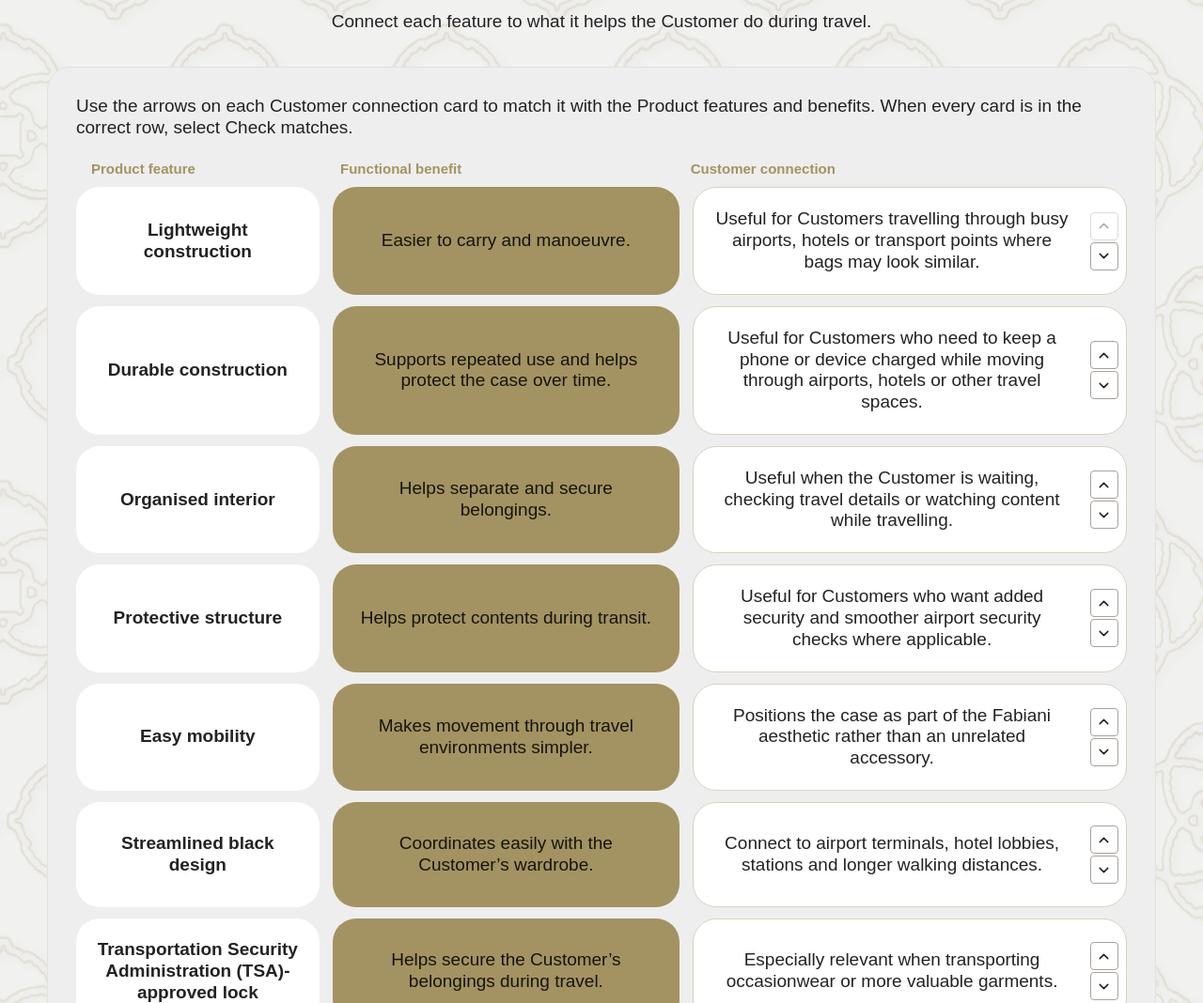
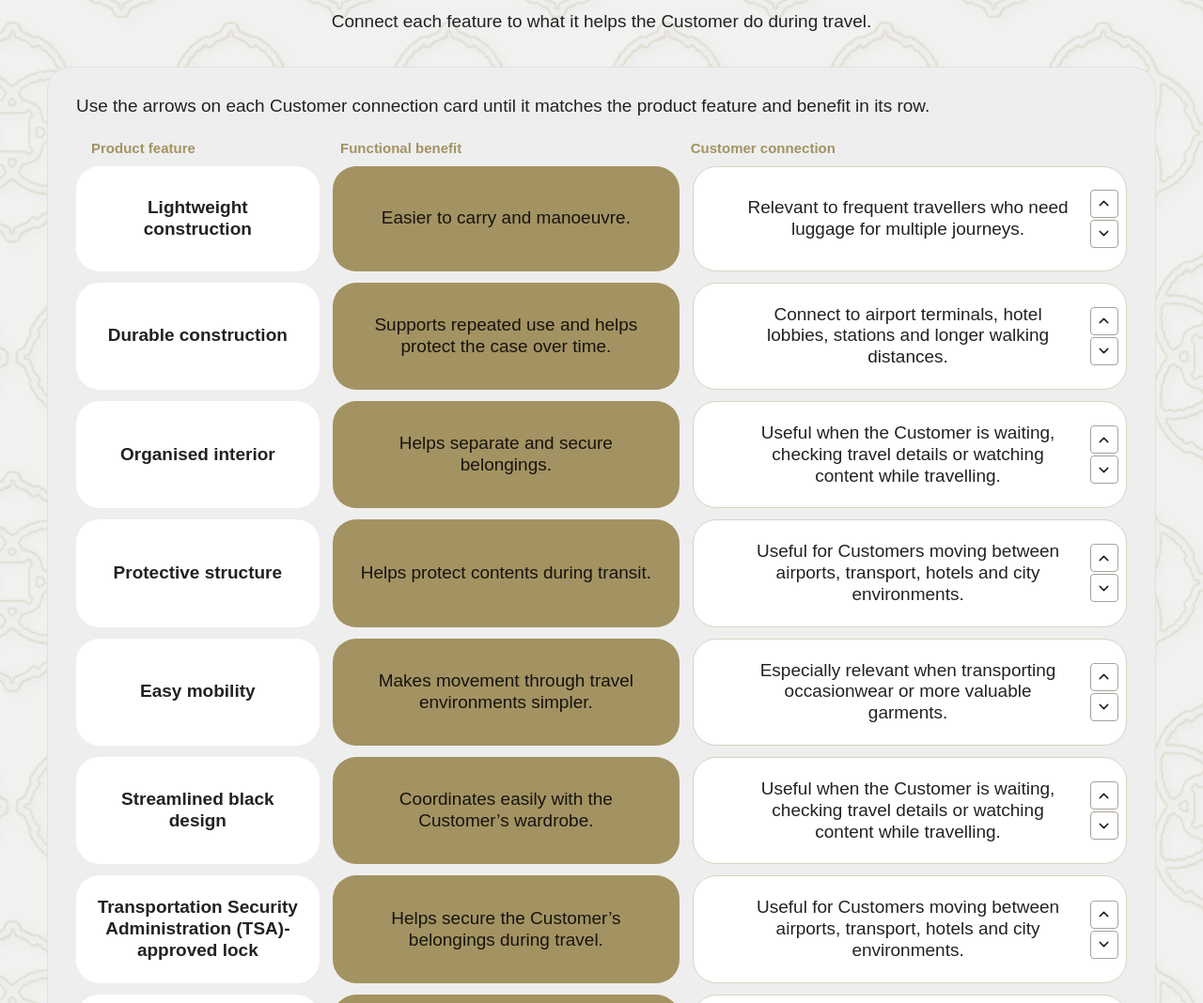
Before and after one commit to TFG-Learning-and-Development/fabiani-luggage-quick-course, an Astro site: page / in a window 1280 px wide. Shown: the part 3223-4291 px from the top of the page at 94% size. Built offline with nearby package versions, Linux system fonts and the light colour scheme; Astro itself is replaced by a stand-in of ours.

Commit message:
updated matching exercise

```diff
--- a/src/components/Benefits.astro
+++ b/src/components/Benefits.astro
@@ -1,9 +1,14 @@
 ---
-import { Check, ChevronDown, ChevronUp, RotateCcw } from '@lucide/astro';
+import { Check, ChevronDown, ChevronUp, RotateCcw, X } from '@lucide/astro';
 import { course } from '../content/course';
 import SectionHeading from './SectionHeading.astro';
 
-const initialConnections = [...course.features.rows].reverse();
+const connectionSets = course.features.rows.map((row, index) => {
+  const distractorPool = course.features.rows.filter(option => option.id !== row.id);
+  const start = (index * 3) % distractorPool.length;
+  const distractors = Array.from({ length: 3 }, (_, offset) => distractorPool[(start + offset) % distractorPool.length]);
+  return { row, options: [distractors[0], row, distractors[1], distractors[2]] };
+});
 ---
 <section id="product-basics" class="section wrap" aria-labelledby="features-title" data-course-section>
   <SectionHeading id="features-title" title={course.features.title} introduction={course.features.introduction} />
@@ -13,17 +18,18 @@ const initialConnections = [...course.features.rows].reverse();
       <div data-benefits-board aria-describedby="benefits-instruction">
         <div class="benefits-match-head" aria-hidden="true"><span>Product feature</span><span>Functional benefit</span><span>Customer connection</span></div>
         <ol class="benefits-sort-list" data-connection-list aria-label="Customer connections, reorder to match the product feature and functional benefit">
-          {course.features.rows.map((row, index) => {
-            const connection = initialConnections[index];
+          {connectionSets.map(({ row, options }) => {
+            const connection = options[0];
             return <li class="benefit-sort-row" data-connection-slot={row.id}>
               <div class="feature-cell"><span class="match-label">Product feature</span><h3>{row.feature}</h3></div>
               <div class="functional-cell"><span class="match-label">Functional benefit</span><p>{row.benefit}</p></div>
               <div class="connection-slot" data-connection-cell>
-                <article class="connection-card" data-connection-card={connection.id}>
+                <article class="connection-card" data-connection-card={connection.id} data-connection-options={JSON.stringify(options.map(option => ({ id: option.id, text: option.connection })))}>
+                  <span class="connection-status" data-connection-status aria-live="polite"><Check data-status-icon="correct" aria-hidden="true" /><X data-status-icon="incorrect" aria-hidden="true" /><span class="sr-only" data-connection-status-label></span></span>
                   <p>{connection.connection}</p>
                   <div class="ordering-controls">
-                    <button type="button" class="ordering-button" data-move-up aria-label={`Move customer connection for ${connection.feature} up`} title={`Move customer connection for ${connection.feature} up`}><ChevronUp size={17} aria-hidden="true" /></button>
-                    <button type="button" class="ordering-button" data-move-down aria-label={`Move customer connection for ${connection.feature} down`} title={`Move customer connection for ${connection.feature} down`}><ChevronDown size={17} aria-hidden="true" /></button>
+                    <button type="button" class="ordering-button" data-option-previous aria-label="Show previous Customer connection option" title="Show previous Customer connection option"><ChevronUp size={17} aria-hidden="true" /></button>
+                    <button type="button" class="ordering-button" data-option-next aria-label="Show next Customer connection option" title="Show next Customer connection option"><ChevronDown size={17} aria-hidden="true" /></button>
                   </div>
                 </article>
               </div>
@@ -31,7 +37,6 @@ const initialConnections = [...course.features.rows].reverse();
           })}
         </ol>
         <div class="benefits-controls">
-          <button type="button" class="match-button" data-benefits-check><Check size={18} aria-hidden="true" />Check matches</button>
           <button type="button" class="match-reset" data-benefits-reset><RotateCcw size={18} aria-hidden="true" />Reset</button>
         </div>
         <p class="benefits-feedback" data-benefits-feedback role="status" tabindex="-1" hidden></p>
--- a/src/content/course.ts
+++ b/src/content/course.ts
@@ -51,7 +51,7 @@ export const course = {
   features: {
     title: 'Turn features into Customer benefits',
     introduction: 'Connect each feature to what it helps the Customer do during travel.',
-    instruction: 'Use the arrows on each Customer connection card to match it with the Product features and benefits. When every card is in the correct row, select Check matches.',
+    instruction: 'Use the arrows on each Customer connection card until it matches the product feature and benefit in its row.',
     rows: [
       { id: 'lightweight', feature: 'Lightweight construction', benefit: 'Easier to carry and manoeuvre.', connection: 'Useful for Customers moving between airports, transport, hotels and city environments.' },
       { id: 'durable', feature: 'Durable construction', benefit: 'Supports repeated use and helps protect the case over time.', connection: 'Relevant to frequent travellers who need luggage for multiple journeys.' },
--- a/src/scripts/course.ts
+++ b/src/scripts/course.ts
@@ -58,67 +58,58 @@ function initBenefits() {
   const root = get('[data-benefits]');
   const activity = get<HTMLElement>('[data-benefits-activity]', root);
   const slots = all<HTMLElement>('[data-connection-slot]', root);
-  const cells = all<HTMLElement>('[data-connection-cell]', root);
-  const check = get<HTMLButtonElement>('[data-benefits-check]', root);
   const reset = get<HTMLButtonElement>('[data-benefits-reset]', root);
   const feedback = get<HTMLElement>('[data-benefits-feedback]', root);
-  const initialOrder = all<HTMLElement>('[data-connection-card]', root).map(card => card.dataset.connectionCard!);
   const cards = () => all<HTMLElement>('[data-connection-card]', root);
+  const initialOptions = cards().map(card => card.dataset.connectionCard!);
+  const optionsFor = (card: HTMLElement): { id: string; text: string }[] => JSON.parse(card.dataset.connectionOptions || '[]');
   const clearFeedback = () => {
-    slots.forEach(slot => slot.removeAttribute('data-outcome'));
+    slots.forEach(slot => {
+      slot.removeAttribute('data-outcome');
+      get('[data-connection-status-label]', slot).textContent = '';
+    });
     feedback.hidden = true;
     feedback.removeAttribute('data-outcome');
   };
-  const updateOrderingControls = () => cards().forEach((card, index, list) => {
-    get<HTMLButtonElement>('[data-move-up]', card).disabled = index === 0;
-    get<HTMLButtonElement>('[data-move-down]', card).disabled = index === list.length - 1;
-  });
-  const swapCards = (first: HTMLElement, second: HTMLElement) => {
-    if (first === second) return;
-    const firstSlot = first.closest<HTMLElement>('[data-connection-cell]');
-    const secondSlot = second.closest<HTMLElement>('[data-connection-cell]');
-    if (!firstSlot || !secondSlot) return;
-    firstSlot.append(second);
-    secondSlot.append(first);
-    clearFeedback();
-    updateOrderingControls();
-  };
-  cards().forEach(card => {
-    get<HTMLButtonElement>('[data-move-up]', card).addEventListener('click', () => {
-      const index = cards().indexOf(card);
-      if (index > 0) swapCards(card, cards()[index - 1]);
-      card.focus();
-    });
-    get<HTMLButtonElement>('[data-move-down]', card).addEventListener('click', () => {
-      const index = cards().indexOf(card);
-      if (index < cards().length - 1) swapCards(card, cards()[index + 1]);
-      card.focus();
-    });
-  });
-  check.addEventListener('click', () => {
+  const updateMatches = () => {
     let matched = 0;
     slots.forEach(slot => {
       const card = get<HTMLElement>('[data-connection-card]', slot);
       const correct = card.dataset.connectionCard === slot.dataset.connectionSlot;
       slot.dataset.outcome = correct ? 'correct' : 'incorrect';
+      get('[data-connection-status-label]', slot).textContent = correct ? 'Correct match' : 'Incorrect match';
       if (correct) matched++;
     });
-    feedback.hidden = false;
-    feedback.dataset.outcome = matched === slots.length ? 'correct' : 'incorrect';
-    feedback.textContent = matched === slots.length
-      ? 'Correct. You have aligned every Customer connection with its feature and functional benefit.'
-      : `You have ${matched} of ${slots.length} correct Customer connections. Review the highlighted cards and try again.`;
-    feedback.focus({ preventScroll: true });
+    if (matched === slots.length) {
+      feedback.hidden = false;
+      feedback.dataset.outcome = 'correct';
+      feedback.textContent = 'Correct. You have aligned every Customer connection with its feature and functional benefit.';
+    } else {
+      feedback.hidden = true;
+      feedback.removeAttribute('data-outcome');
+    }
+  };
+  const setOption = (card: HTMLElement, optionId: string) => {
+    const option = optionsFor(card).find(item => item.id === optionId);
+    if (!option) return;
+    card.dataset.connectionCard = option.id;
+    get<HTMLParagraphElement>('p', card).textContent = option.text;
+  };
+  const cycleOption = (card: HTMLElement, delta: number) => {
+    const options = optionsFor(card);
+    const index = options.findIndex(option => option.id === card.dataset.connectionCard);
+    const nextIndex = (index + delta + options.length) % options.length;
+    setOption(card, options[nextIndex].id);
+    updateMatches();
+  };
+  cards().forEach(card => {
+    get<HTMLButtonElement>('[data-option-previous]', card).addEventListener('click', () => cycleOption(card, -1));
+    get<HTMLButtonElement>('[data-option-next]', card).addEventListener('click', () => cycleOption(card, 1));
   });
   reset.addEventListener('click', () => {
-    initialOrder.forEach((id, index) => {
-      const card = cards().find(item => item.dataset.connectionCard === id);
-      if (card) cells[index].append(card);
-    });
+    cards().forEach((card, index) => setOption(card, initialOptions[index]));
     clearFeedback();
-    updateOrderingControls();
   });
-  updateOrderingControls();
   activity.hidden = false;
   root.dataset.enhanced = 'true';
 }
--- a/src/styles/course.css
+++ b/src/styles/course.css
@@ -128,7 +128,11 @@ button, a, input, summary { touch-action: manipulation; }
 .match-label { display: none; }
 .connection-slot { min-width: 0; }
 .connection-card { position: relative; height: 100%; border: 1px solid var(--line); background: white; }
-.connection-card p { padding-right: 38px; }
+.connection-card p { padding: 0 38px 0 34px; }
+.connection-status { position: absolute; top: 11px; left: 11px; width: 20px; height: 20px; }
+.connection-status svg { display: none; width: 20px; height: 20px; stroke-width: 3; }
+[data-connection-slot][data-outcome='correct'] [data-status-icon='correct'] { display: block; color: var(--green); }
+[data-connection-slot][data-outcome='incorrect'] [data-status-icon='incorrect'] { display: block; color: var(--red); }
 .ordering-controls { position: absolute; right: 8px; top: 50%; display: flex; flex-direction: column; gap: 2px; transform: translateY(-50%); }
 .ordering-button { display: inline-flex; align-items: center; justify-content: center; width: 30px; height: 30px; padding: 0; border: 1px solid #a8a19b; border-radius: 4px; background: white; color: var(--ink); cursor: pointer; }
 .ordering-button:hover:not(:disabled) { border-color: var(--gold-text); background: #f5f1e6; }
@@ -319,7 +323,7 @@ summary { cursor: pointer; }
   .feature-cell h3, .functional-cell p, .connection-card p { font-size: 16px; }
   .match-label { display: block; color: var(--gold-text); font-size: 14px; font-weight: 700; }
   .functional-cell .match-label { color: #17140d; }
-  .connection-card p { padding: 0 48px 0 0; }
+  .connection-card p { padding: 0 48px 0 30px; }
   .ordering-controls { right: 10px; }
   .benefits-controls { align-items: stretch; flex-direction: column; }
   .match-button, .match-reset { width: 100%; }
```
Also changed, not shown: tests/course.spec.ts (+19 -11 lines).
